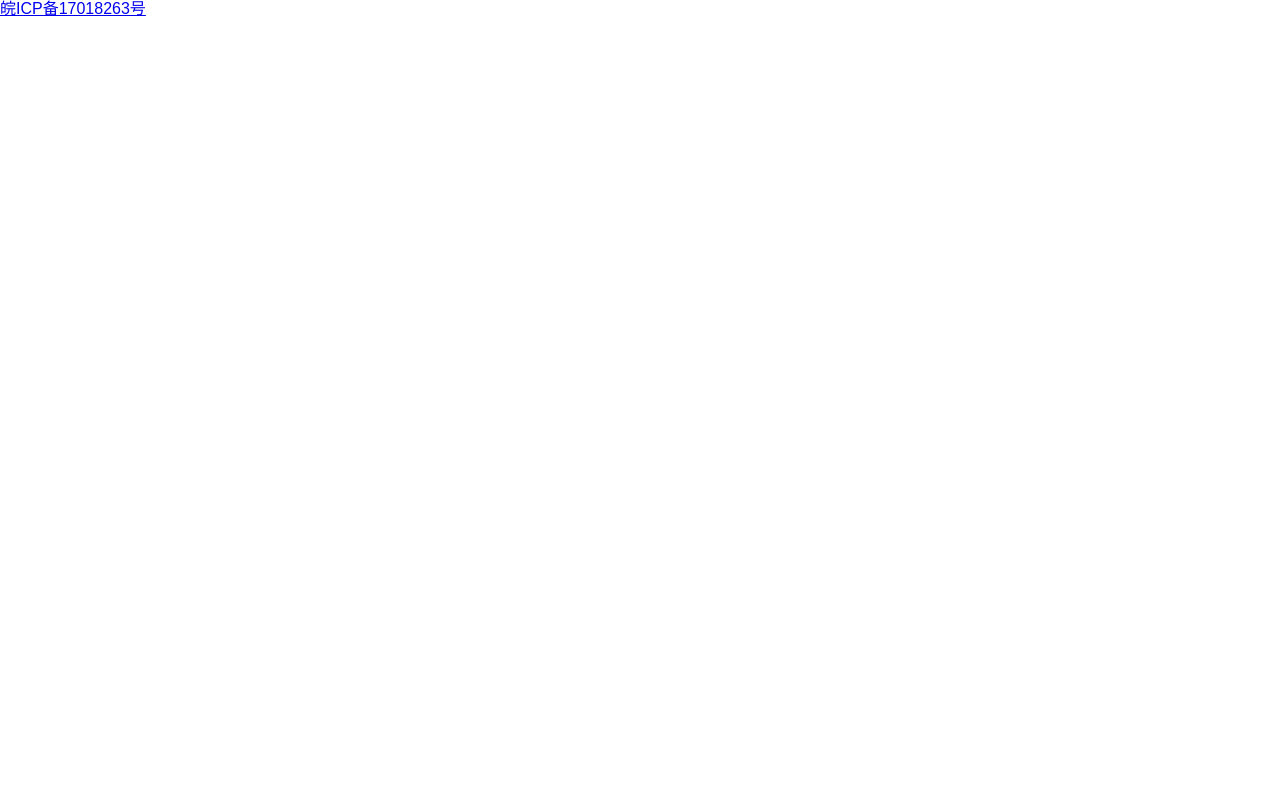
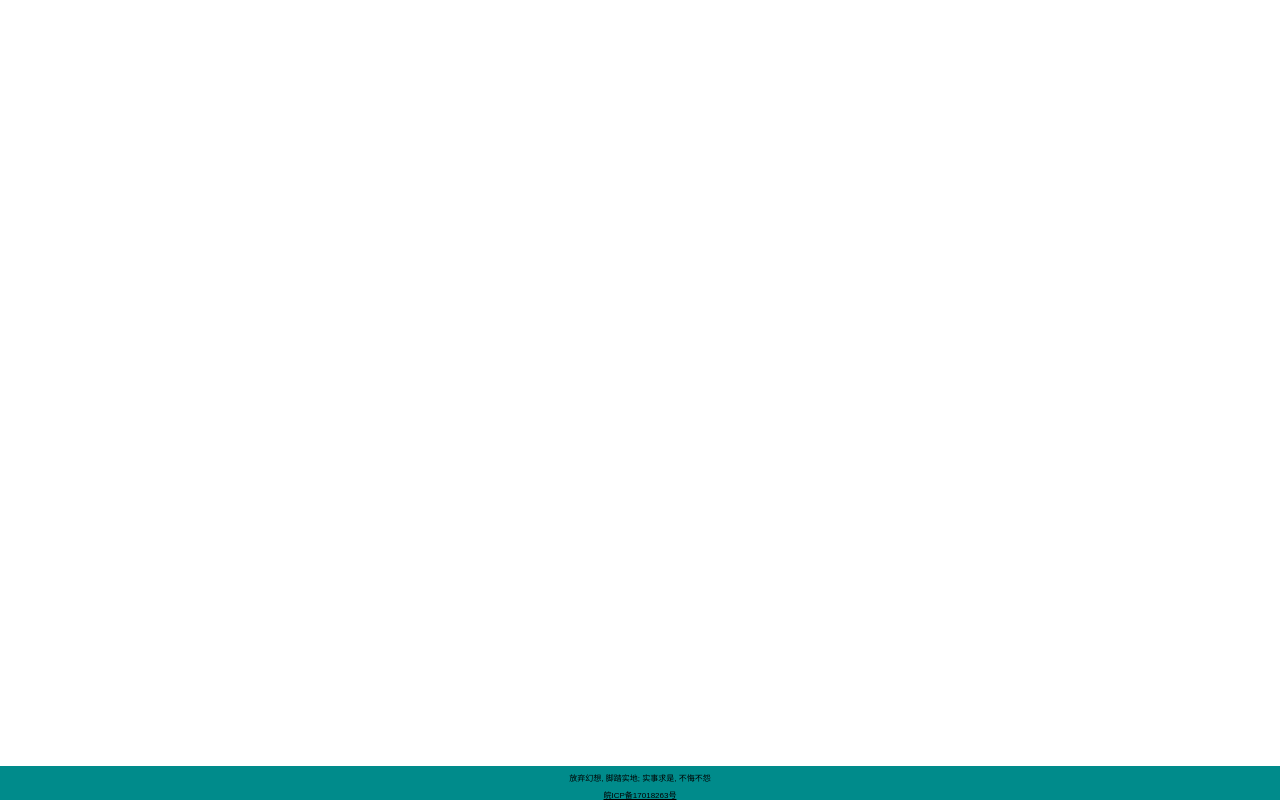
Before and after one commit to Curt-H/bgztech, a Flask app: page / in a window 1280 px wide. Before the commit the page is almost empty. Run offline with Flask 2, Linux system fonts and the light colour scheme; some libraries are stand-ins or nearby versions.

Commit message:
Feat: add footer and relative css

```diff
--- /dev/null
+++ b/static/css/com.css
@@ -0,0 +1,12 @@
+footer {
+    background-color: darkcyan;
+    text-align: center;
+    position: absolute;
+    bottom: 0;
+    width: 100%;
+}
+
+.footer{
+    color: black;
+    font-size: 0.5rem;
+}
--- a/templates/base.html
+++ b/templates/base.html
@@ -2,8 +2,11 @@
 
     <header>
         <title>{% block title %}{% endblock title %}别古斋EF</title>
-    <link rel="stylesheet" href="https://unpkg.com/purecss@1.0.0/build/pure-min.css"
-        integrity="sha384-nn4HPE8lTHyVtfCBi5yW9d20FjT8BJwUXyWZT9InLYax14RDjBj46LmSztkmNP9w" crossorigin="anonymous">
+        <link rel="stylesheet"
+            href="https://unpkg.com/purecss@1.0.0/build/pure-min.css"
+            integrity="sha384-nn4HPE8lTHyVtfCBi5yW9d20FjT8BJwUXyWZT9InLYax14RDjBj46LmSztkmNP9w"
+            crossorigin="anonymous">
+        <link rel="stylesheet" type="text/css" href={{ url_for('static', filename='css/com.css') }}
         {% block css %}
         {% endblock css %}
     </header>
@@ -12,7 +15,8 @@
         {% block content %}
         {% endblock content %}
         <footer>
-    <a href="http://beian.miit.gov.cn">皖ICP备17018263号</a>
+            <p class="footer">放弃幻想, 脚踏实地; 实事求是, 不悔不怨</p>
+            <a class="footer" href="http://beian.miit.gov.cn">皖ICP备17018263号</a>
         </footer>
 
     </html>
--- a/templates/index.html
+++ b/templates/index.html
@@ -1 +1,5 @@
 {% extends 'base.html' %}
+{% block css %}
+<link rel="stylesheet" type="text/css" href={{ url_for( 'static',
+    filename='css/index.css' ) }}>
+{% endblock css %}
```
Also changed, not shown: static/css/index.css (added). Lines whose indentation alone changed are shown as unchanged.
